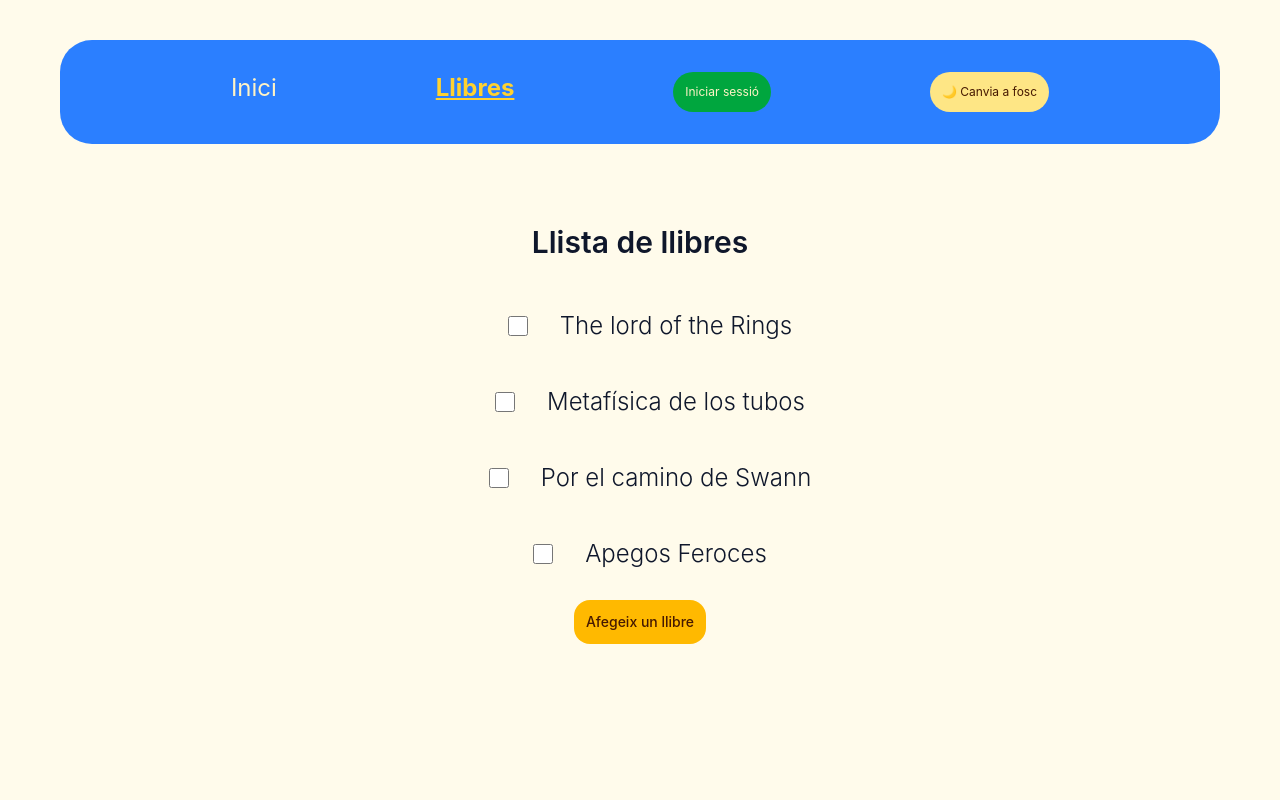
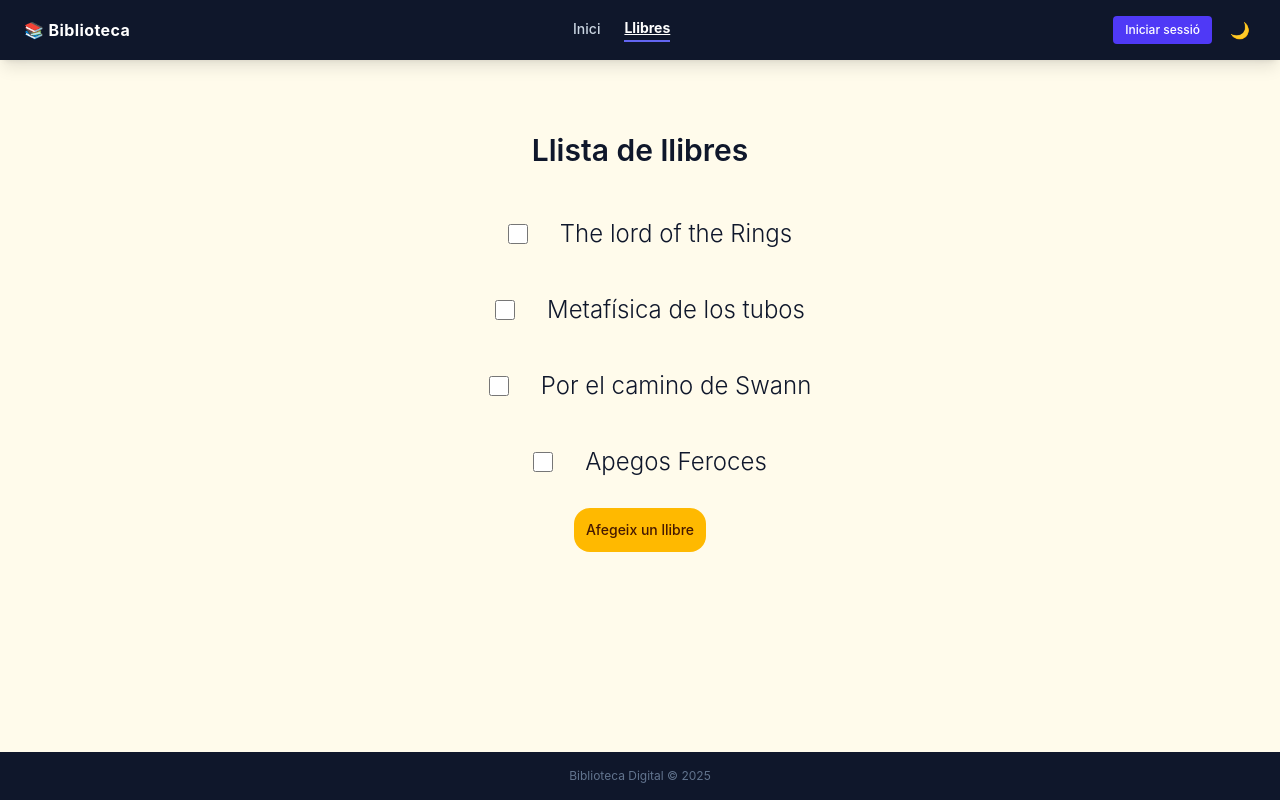
Before and after one commit to isahun/Sprint5_AdvancedAngular, an Angular app: page /books in a window 1280 px wide. Built offline with nearby package versions, Linux system fonts and the light colour scheme; data requests are answered from the project's data file.

Commit message:
feat: redesign navbar with mobile-first responsive layout and hamburger menu

```diff
--- a/src/app/layout/layout.css
+++ b/src/app/layout/layout.css
@@ -0,0 +1,5 @@
+.active-link {
+  color: white;
+  border-bottom: 2px solid #6366f1;
+  margin-right: auto;
+}
--- a/src/app/layout/layout.html
+++ b/src/app/layout/layout.html
@@ -1,30 +1,121 @@
-<section class="m-10">
-  <header>
-  </header>
+<div class="min-h-screen flex flex-col">
 
-  <nav class="bg-blue-500 text-amber-100 text-2xl flex gap-5 p-8 justify-evenly mb-10 m-5 rounded-4xl">
-    <a routerLink="/" routerLinkActive="active-link" [routerLinkActiveOptions]="{ exact: true }">Inici</a>
-    <a routerLink="books" routerLinkActive="active-link" [routerLinkActiveOptions]="{ exact: true }">Llibres</a>
+  <nav class="bg-slate-900 text-white shadow-lg">
 
+    <!-- Barra principal: sempre visible -->
+    <div class="px-6 py-3 flex items-center justify-between">
+
+      <a routerLink="/"
+         (click)="closeMenu()"
+         class="text-base font-bold tracking-wide hover:text-indigo-400 transition-colors duration-200">
+        📚 Biblioteca
+      </a>
+
+      <!-- Links i accions: visibles només a md+ -->
+      <div class="hidden md:flex items-center gap-6 text-sm font-medium">
+        <a routerLink="/"
+           routerLinkActive="active-link"
+           [routerLinkActiveOptions]="{ exact: true }"
+           class="text-slate-300 hover:text-white transition-colors duration-200 pb-0.5">
+          Inici
+        </a>
+        <a routerLink="books"
+           routerLinkActive="active-link"
+           class="text-slate-300 hover:text-white transition-colors duration-200 pb-0.5">
+          Llibres
+        </a>
+      </div>
+
+      <div class="hidden md:flex items-center gap-3 text-sm">
         @if (authService.isAuthenticated()) {
-    <span class="text-sm self-center">{{ authService.currentUser()?.username }}</span>
-    <button (click)="authService.logout()" class="text-xs rounded-3xl p-3 bg-red-500 cursor-pointer">
+          <span class="text-slate-400 text-xs">{{ authService.currentUser()?.username }}</span>
+          <button
+            (click)="authService.logout()"
+            class="bg-rose-600 hover:bg-rose-700 text-white px-3 py-1.5 rounded text-xs font-medium transition-colors duration-200 cursor-pointer">
             Tancar sessió
           </button>
         } @else {
-    <a routerLink="/login" class="text-xs rounded-3xl p-3 bg-green-600 cursor-pointer">
+          <a routerLink="/login"
+             class="bg-indigo-600 hover:bg-indigo-700 text-white px-3 py-1.5 rounded text-xs font-medium transition-colors duration-200">
             Iniciar sessió
           </a>
         }
+        <button
+          (click)="themeService.toggleTheme()"
+          class="text-slate-400 hover:text-white hover:bg-slate-700 transition-colors duration-200 p-1.5 rounded cursor-pointer text-base"
+          [attr.aria-label]="themeService.theme() === 'light' ? 'Canvia a mode fosc' : 'Canvia a mode clar'">
+          {{ themeService.theme() === 'light' ? '🌙' : '☀️' }}
+        </button>
+      </div>
 
-    <button (click)="themeService.toggleTheme()" class="theme-btn cursor-pointer text-xs rounded-3xl p-3">
-      {{ themeService.theme() === 'light' ? '🌙 Canvia a fosc' : '☀️ Canvia a clar' }}
+      <!-- Botó hamburger: visible només a mòbil -->
+      <button
+        (click)="toggleMenu()"
+        class="md:hidden text-slate-300 hover:text-white p-2 rounded hover:bg-slate-700 transition-colors duration-200 cursor-pointer"
+        [attr.aria-label]="menuOpen() ? 'Tanca el menú' : 'Obre el menú'"
+        [attr.aria-expanded]="menuOpen()">
+        @if (menuOpen()) {
+          <svg xmlns="http://www.w3.org/2000/svg" class="h-6 w-6" fill="none" viewBox="0 0 24 24" stroke="currentColor">
+            <path stroke-linecap="round" stroke-linejoin="round" stroke-width="2" d="M6 18L18 6M6 6l12 12" />
+          </svg>
+        } @else {
+          <svg xmlns="http://www.w3.org/2000/svg" class="h-6 w-6" fill="none" viewBox="0 0 24 24" stroke="currentColor">
+            <path stroke-linecap="round" stroke-linejoin="round" stroke-width="2" d="M4 6h16M4 12h16M4 18h16" />
+          </svg>
+        }
       </button>
+
+    </div>
+
+    <!-- Menú mòbil: s'obre cap avall -->
+    @if (menuOpen()) {
+      <div class="md:hidden border-t border-slate-700 px-6 py-4 flex flex-col gap-4 text-sm">
+        <a routerLink="/"
+           routerLinkActive="active-link"
+           [routerLinkActiveOptions]="{ exact: true }"
+           (click)="closeMenu()"
+           class="text-slate-300 hover:text-white transition-colors duration-200">
+          Inici
+        </a>
+        <a routerLink="books"
+           routerLinkActive="active-link"
+           (click)="closeMenu()"
+           class="text-slate-300 hover:text-white transition-colors duration-200">
+          Llibres
+        </a>
+
+        <div class="border-t border-slate-700 pt-4 flex flex-col gap-3">
+          @if (authService.isAuthenticated()) {
+            <span class="text-slate-400 text-xs">{{ authService.currentUser()?.username }}</span>
+            <button
+              (click)="authService.logout(); closeMenu()"
+              class="bg-rose-600 hover:bg-rose-700 text-white px-3 py-2 rounded-2xl text-xs font-medium transition-colors duration-200 cursor-pointer text-left mr-auto">
+              Tancar sessió
+            </button>
+          } @else {
+            <a routerLink="/login"
+               (click)="closeMenu()"
+               class="bg-indigo-600 hover:bg-indigo-700 text-white px-3 py-2 rounded text-xs font-medium transition-colors duration-200 text-center">
+              Iniciar sessió
+            </a>
+          }
+          <button
+            (click)="themeService.toggleTheme()"
+            class="text-slate-300 hover:text-white text-left text-xs transition-colors duration-200 cursor-pointer">
+            {{ themeService.theme() === 'light' ? '🌙 Canvia a mode fosc' : '☀️ Canvia a mode clar' }}
+          </button>
+        </div>
+      </div>
+    }
+
   </nav>
 
-  <main>
+  <main class="flex-1 container mx-auto px-6 py-8">
     <router-outlet></router-outlet>
   </main>
 
-  <footer></footer>
-</section>
+  <footer class="bg-slate-900 text-slate-500 text-center text-xs py-4">
+    Biblioteca Digital © 2025
+  </footer>
+
+</div>
--- a/src/app/layout/layout.ts
+++ b/src/app/layout/layout.ts
@@ -1,4 +1,4 @@
-import { Component, ChangeDetectionStrategy, inject  } from '@angular/core';
+import { Component, ChangeDetectionStrategy, inject, signal } from '@angular/core';
 import { RouterOutlet, RouterLink, RouterLinkActive } from '@angular/router';
 import { ThemeService } from '../services/theme.service';
 import { AuthService } from '../services/auth.service';
@@ -13,4 +13,13 @@ import { AuthService } from '../services/auth.service';
 export class Layout {
   themeService = inject(ThemeService);
   authService = inject(AuthService);
+  menuOpen = signal(false);
+
+  toggleMenu() {
+    this.menuOpen.update(open => !open);
+  }
+
+  closeMenu() {
+    this.menuOpen.set(false);
+  }
 }
```
Lines whose indentation alone changed are shown as unchanged.
